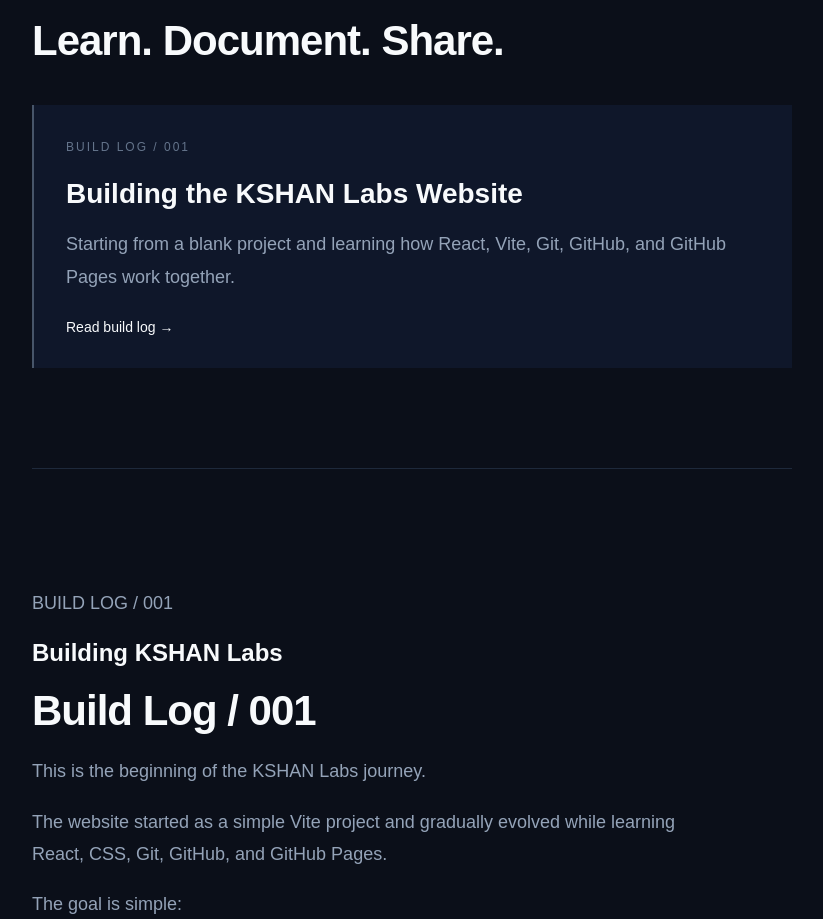
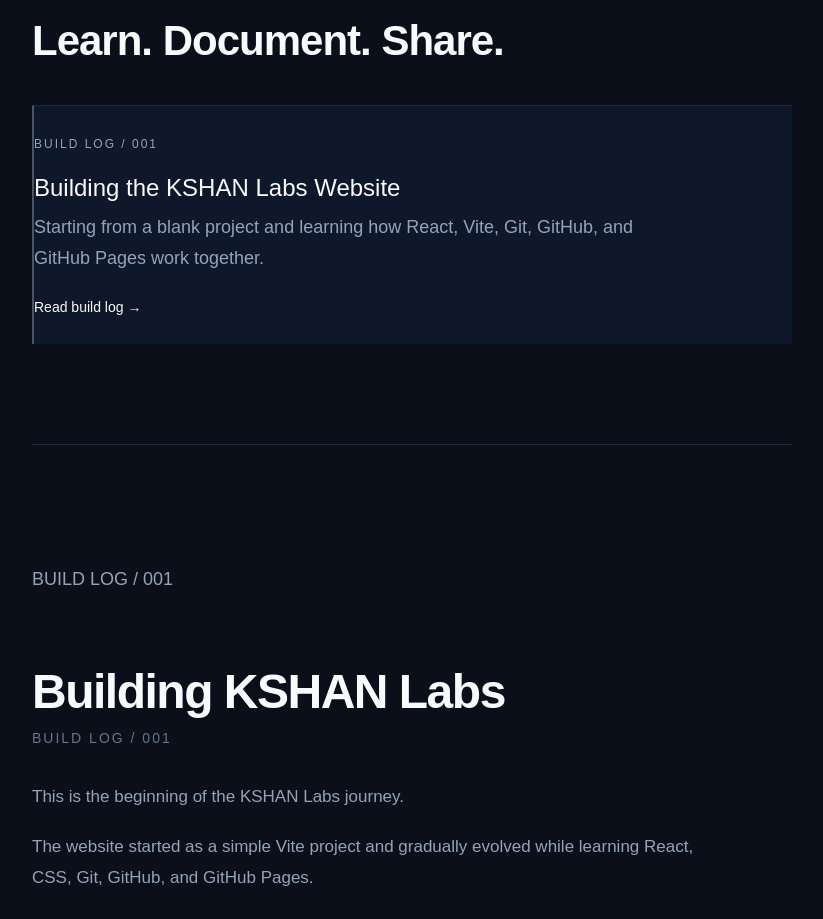
Before and after one commit to Kshan-Labs/kshan-labs-website, a React (Vite) app: page / in a window 1280 px wide. Shown: the part 2040-2959 px from the top of the page, without its empty margins (86-909 px from the left). Built offline with nearby package versions, Linux system fonts and the light colour scheme.

Commit message:
Refine journal design and styling

```diff
--- a/src/App.jsx
+++ b/src/App.jsx
@@ -1,5 +1,10 @@
 import ReactMarkdown from "react-markdown";
-import post from "./posts/building-kshan-labs.md?raw";
+
+const posts = import.meta.glob("./posts/*.md", {
+  query: "?raw",
+  import: "default",
+  eager: true,
+});
 
 function App() {
   return (
@@ -96,7 +101,11 @@
 <section id="journal-entry">
   <p>BUILD LOG / 001</p>
 
-  <ReactMarkdown>{post}</ReactMarkdown>
+  {Object.entries(posts).map(([path, content]) => (
+  <article key={path}>
+    <ReactMarkdown>{content}</ReactMarkdown>
+  </article>
+))}
 
   <h2>Building the KSHAN Labs Website</h2>
 
--- a/src/index.css
+++ b/src/index.css
@@ -396,3 +396,117 @@
     grid-template-columns: 1fr;
   }
 }
+
+#journal-entry article {
+  margin-top: 70px;
+  padding: 0 0 60px;
+  border-bottom: 1px solid #1e293b;
+}
+
+#journal-entry article + article {
+  margin-top: 70px;
+}
+
+#journal-entry article h1 {
+  margin: 0;
+  font-size: clamp(32px, 5vw, 48px);
+  line-height: 1.1;
+  letter-spacing: -1.5px;
+}
+
+#journal-entry article h2 {
+  margin-top: 12px;
+  margin-bottom: 35px;
+  font-size: 14px;
+  font-weight: 500;
+  letter-spacing: 2px;
+  text-transform: uppercase;
+  color: #64748b;
+}
+
+#journal-entry article h3 {
+  margin-top: 42px;
+  margin-bottom: 14px;
+  font-size: 18px;
+  color: #e2e8f0;
+}
+
+#journal-entry article p {
+  max-width: 680px;
+  margin: 18px 0;
+  font-size: 17px;
+  line-height: 1.85;
+  color: #94a3b8;
+}
+
+#journal-entry article ul {
+  max-width: 680px;
+  padding-left: 22px;
+  color: #94a3b8;
+  line-height: 1.9;
+}
+
+#journal-entry article li {
+  padding-left: 6px;
+}
+
+#journal-entry article blockquote {
+  max-width: 680px;
+  margin: 32px 0;
+  padding: 20px 24px;
+  border-left: 3px solid #64748b;
+  background: transparent;
+  color: #cbd5e1;
+  font-size: 18px;
+  font-style: italic;
+}
+
+#journal-entry article strong {
+  color: #f8fafc;
+  font-weight: 600;
+}
+
+/* Journal index */
+
+.journal-card {
+  position: relative;
+  padding: 28px 0;
+  border-top: 1px solid #1e293b;
+  transition: padding-left 0.25s ease;
+}
+
+.journal-card:hover {
+  padding-left: 12px;
+}
+
+.journal-card span {
+  display: block;
+  margin-bottom: 10px;
+  font-size: 11px;
+  letter-spacing: 2px;
+  color: #64748b;
+}
+
+.journal-card h3 {
+  margin: 0 0 10px;
+  font-size: 24px;
+  font-weight: 500;
+}
+
+.journal-card p {
+  max-width: 620px;
+  margin: 0 0 14px;
+  color: #94a3b8;
+  line-height: 1.7;
+}
+
+.journal-card a {
+  color: #f8fafc;
+  text-decoration: none;
+  font-size: 14px;
+  transition: opacity 0.2s ease;
+}
+
+.journal-card a:hover {
+  opacity: 0.6;
+}
--- /dev/null
+++ b/src/posts/my-linux-journey.md
@@ -0,0 +1,19 @@
+# My Linux Journey
+
+## Experience / 001
+
+Linux is becoming an important part of my development journey.
+
+I'm learning how the operating system works, how to use the terminal, and how development tools fit together.
+
+### What I'm exploring
+
+- Ubuntu
+- Terminal workflows
+- Git
+- Development environments
+- Linux commands
+
+### A thought
+
+Learning Linux feels less like memorizing commands and more like learning a new way to interact with a computer.
```
